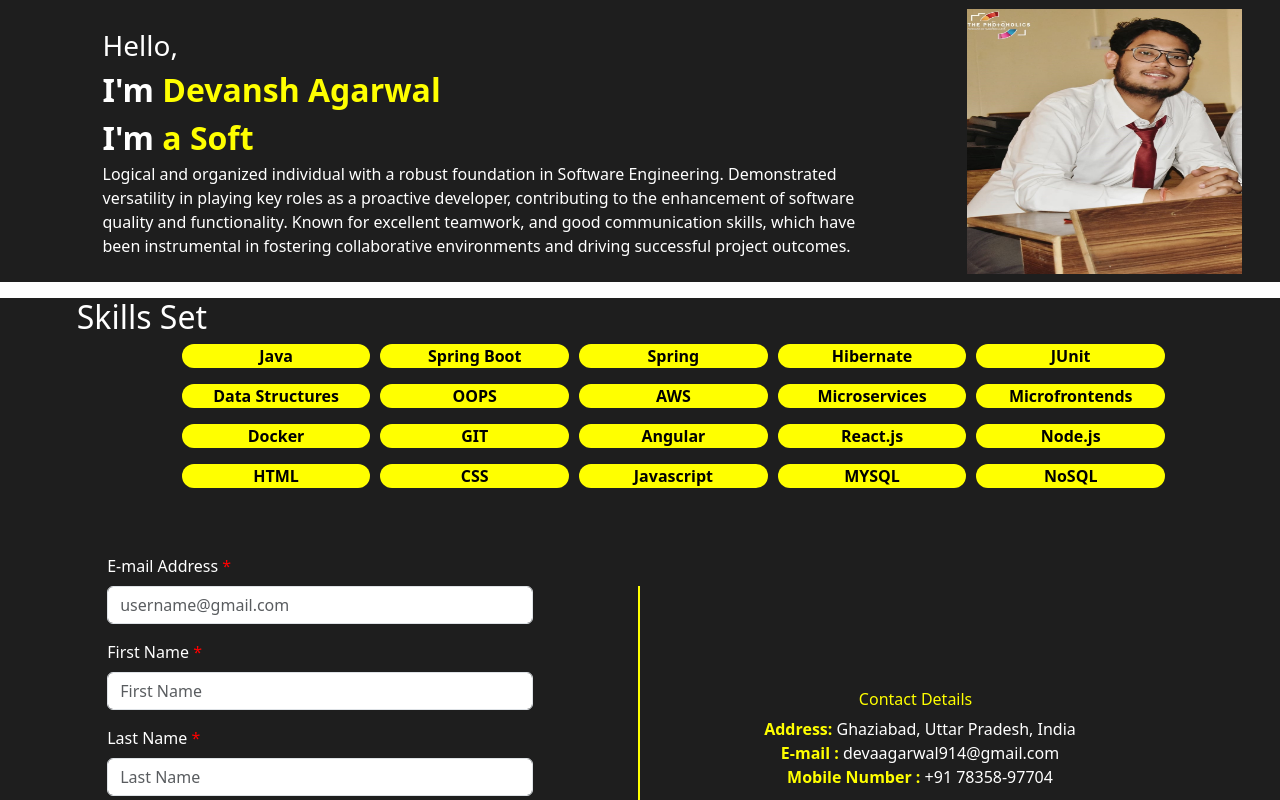
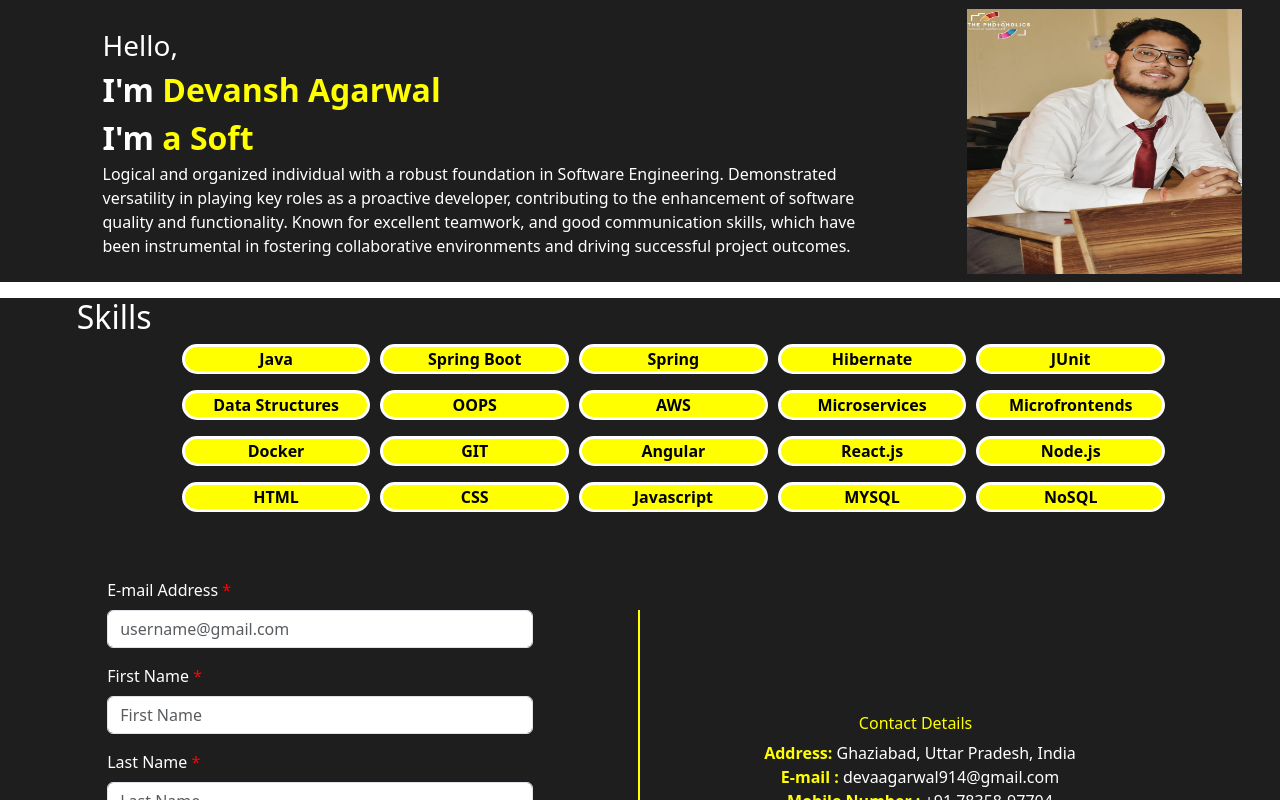
Before and after one commit to DevanshAgarwal7/portfolio, a React (Vite) app in the folder my-portfolio/: page / in a window 1280 px wide. Shown: the top 800 px of the page. Built offline with nearby package versions, Linux system fonts and the light colour scheme.

Commit message:
Skills component updated

```diff
--- a/my-portfolio/src/components/Skills.jsx
+++ b/my-portfolio/src/components/Skills.jsx
@@ -7,7 +7,7 @@ function Skills() {
     return (
         <React.Fragment>
             <div className="skills_component">
-                <h2>Skills Set<Cursor /></h2>
+                <h2>Skills<Cursor /></h2>
                 <div className="skills_defined">
                 <div class="container overflow-hidden text-center">
                     <div class="row row-cols-1 row-cols-sm-2 row-cols-md-3 row-cols-lg-4 row-cols-xl-5 g-3 justify-content-center">
--- a/my-portfolio/src/styling/Skills.css
+++ b/my-portfolio/src/styling/Skills.css
@@ -9,6 +9,7 @@
     margin-right: 10px;
     background-color: yellow;
     border-radius: 1rem;
+    border: 3px solid white;
     color: black;
     font-weight: 700;
     text-align: center;
```
